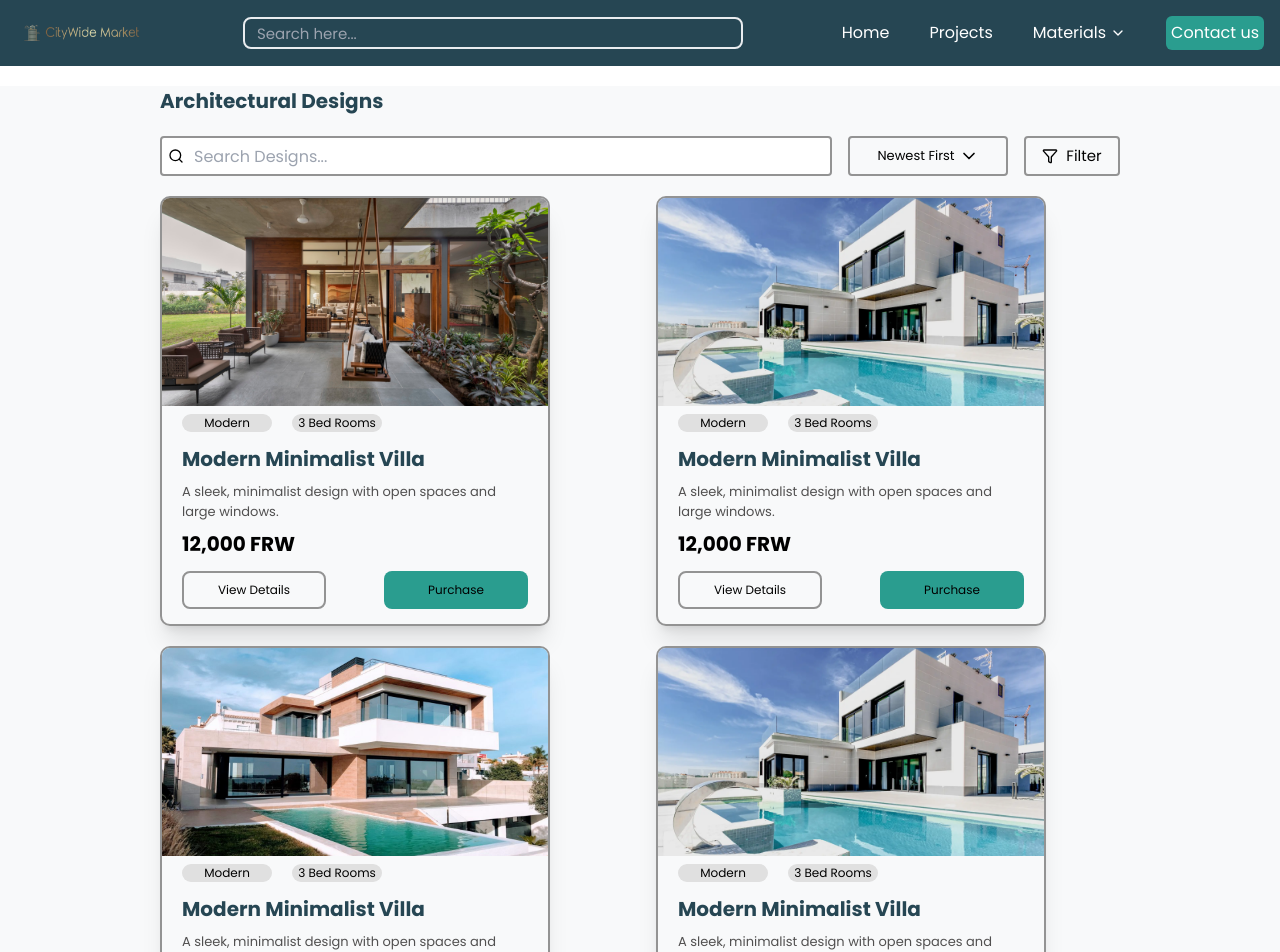
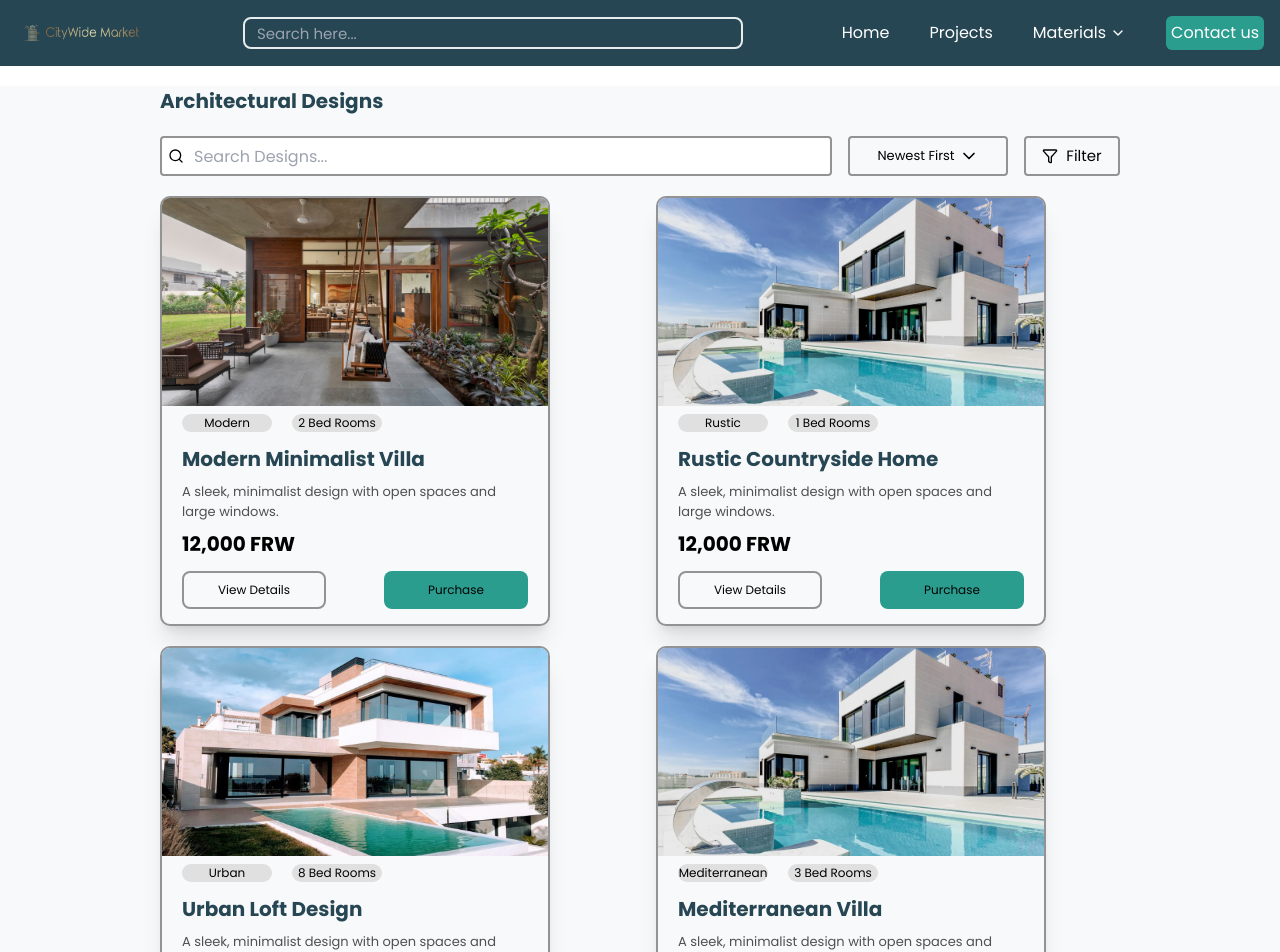
Before and after one commit to Mucyo-Papy-Blaise/City-wide-market, a React (Vite) app: page /Designs in a window 1280 px wide. Shown: the top 952 px of the page. Built offline with nearby package versions, Linux system fonts and the light colour scheme.

Commit message:
add some functionalty

```diff
--- a/src/Data/Data.ts
+++ b/src/Data/Data.ts
@@ -62,33 +62,33 @@ export const DesignCards = [
         image: interiorImg,
         type: "Modern",
         title: "Modern Minimalist Villa",
-        bedRoom: "3 Bed Rooms",
+        bedRoom: "2 Bed Rooms",
         subDescr: "A sleek, minimalist design with open spaces and large windows.",
         price: "12,000 FRW"
     },
     {
         id:2,
         image: exteriorImg,
-        type: "Modern",
-        title: "Modern Minimalist Villa",
-        bedRoom: "3 Bed Rooms",
+        type: "Rustic",
+        title: "Rustic Countryside Home",
+        bedRoom: "1 Bed Rooms",
         subDescr: "A sleek, minimalist design with open spaces and large windows.",
         price: "12,000 FRW"
     },
     {
         id:3,
         image: frontImg,
-        type: "Modern",
-        title: "Modern Minimalist Villa",
-        bedRoom: "3 Bed Rooms",
+        type: "Urban",
+        title: "Urban Loft Design",
+        bedRoom: "8 Bed Rooms",
         subDescr: "A sleek, minimalist design with open spaces and large windows.",
         price: "12,000 FRW"
     },
     {
         id:4,
         image: exteriorImg,
-        type: "Modern",
-        title: "Modern Minimalist Villa",
+        type: "Mediterranean",
+        title: "Mediterranean Villa",
         bedRoom: "3 Bed Rooms",
         subDescr: "A sleek, minimalist design with open spaces and large windows.",
         price: "12,000 FRW"
@@ -98,16 +98,16 @@ export const DesignCards = [
         image: interiorImg,
         type: "Modern",
         title: "Modern Minimalist Villa",
-        bedRoom: "3 Bed Rooms",
+        bedRoom: "5 Bed Rooms",
         subDescr: "A sleek, minimalist design with open spaces and large windows.",
         price: "12,000 FRW"
     },
     {
         id:6,
         image: frontImg,
-        type: "Modern",
-        title: "Modern Minimalist Villa",
-        bedRoom: "3 Bed Rooms",
+        type: "Rustic",
+        title: "Rustic Countryside Home",
+        bedRoom: "7 Bed Rooms",
         subDescr: "A sleek, minimalist design with open spaces and large windows.",
         price: "12,000 FRW"
     },
@@ -116,7 +116,7 @@ export const DesignCards = [
         image: interiorImg,
         type: "Modern",
         title: "Modern Minimalist Villa",
-        bedRoom: "3 Bed Rooms",
+        bedRoom: "2 Bed Rooms",
         subDescr: "A sleek, minimalist design with open spaces and large windows.",
         price: "12,000 FRW"
     },
@@ -125,15 +125,15 @@ export const DesignCards = [
         image: exteriorImg,
         type: "Modern",
         title: "Modern Minimalist Villa",
-        bedRoom: "3 Bed Rooms",
+        bedRoom: "4 Bed Rooms",
         subDescr: "A sleek, minimalist design with open spaces and large windows.",
         price: "12,000 FRW"
     },
     {
         id:9,
         image: interiorImg,
-        type: "Modern",
-        title: "Modern Minimalist Villa",
+        type: "Mediterranean",
+        title: "Mediterranean Villa",
         bedRoom: "3 Bed Room",
         subDescr: "A sleek, minimalist design with open spaces and large windows.",
         price: "12,000 FRW"
--- a/src/Pages/ArchitecturePage.tsx
+++ b/src/Pages/ArchitecturePage.tsx
@@ -1,5 +1,5 @@
 import React, { useState,useRef, useEffect } from "react";
-import { Search } from "lucide-react";
+import { Search, X } from "lucide-react";
 import {motion}  from 'framer-motion'
 import { ChevronDown,ChevronUp,Filter,SquareCheckBigIcon,Square } from "lucide-react";
 import { DesignCards } from "../Data/Data";
@@ -13,67 +13,69 @@ const ArchitecturePage: React.FC = () => {
   const [isFilterOpen, setIsFilterOpen] =  useState<boolean>(false)
   const [clickedStyleIcon, setclickedStyleIcon] =  useState<number | null>(null)
   const [clickedBedIcon, setClickedBedIcon] = useState<number | null>(null)
+  const [filterCard, setFilteredCards] = useState(DesignCards)
+  const [activeFilters, setActiveFilters] = useState({style: null as Number | null , bedRooms: null as Number | null})
 
-  const handleSortOpen = () =>{
-    setIsSortOpen(!isSortOpen)
+  // HandleFilterOpen Toggle
+  const handleFilterOpen = () =>{
+    setIsFilterOpen(!isFilterOpen)
   }
 
-  const handleFliteroOpen = () =>{
-    setIsFilterOpen(!isFilterOpen)
-  }
   const Sorts = ["Newest First", "Price: Low to High", "Price: High to Low", "Most Popular"]
 
+  // Array Object of Style
   const styleDetails = [
     {
-      id:1,
+      styleId:1,
       name: "Modern",
       icon: <Square />
     },
     {
-      id:2,
+      styleId:2,
       name: "Traditional",
       icon: <Square />
     },
     {
-      id:3,
+      styleId:3,
       name: "Rustic",
       icon: <Square />
     },
     {
-      id:4,
+      styleId:4,
       name: "Contemporary",
       icon: <Square />
     },
     {
-      id:5,
+      styleId:5,
       name: "Mediterranean",
       icon: <Square />
     },
   ]
 
+  // Array Object of Bed Room
   const bedRoomDetails =[
     {
-      id:1,
+      bedId:1,
       number: "1",
       icon: <Square />
     },
     {
-      id:2,
+      bedId:2,
       number: "2",
       icon: <Square />
     },
     {
-      id:3,
+      bedId:3,
       number: "3",
       icon: <Square />
     },
     {
-      id:4,
+      bedId:4,
       number: "4",
       icon: <Square />
     },
     {
-      id:5,
+      bedId:5,
       number: "5+",
       icon: <Square />
     },
@@ -113,6 +115,7 @@ useEffect(() => {
   };
 }, [isFilterOpen]);
 
+// Unable Scroll When the Filter is Open
   useEffect(()=>{
     if(isFilterOpen){
       document.body.style.overflow = "hidden"
@@ -124,6 +127,51 @@ useEffect(() => {
     }
   },[isFilterOpen])
 
+  // Apply Filters style on Card
+  const applyFilters = () => {
+    let result = [...DesignCards]
+
+    // filter style
+    if(clickedStyleIcon !== null){
+      const selectedStyle = styleDetails.find(style => style.styleId === clickedStyleIcon)?.name;
+        if(selectedStyle){
+          result = result.filter(card => card.type === selectedStyle)
+        }
+    }
+
+    // filter bedrooms
+    if(clickedBedIcon !== null){
+      const selectedBedroom =  bedRoomDetails.find(bedroom => bedroom.bedId === clickedBedIcon)?.number;
+      if(selectedBedroom){
+        if(selectedBedroom === "5+"){
+          result = result.filter(card => {
+            const bedroomCount = parseInt(card.bedRoom.split(" ")[0])
+            return bedroomCount >= 5
+          });
+        }else{
+          result = result.filter(card => card.bedRoom.startsWith(selectedBedroom + " "))
+        }
+      }
+    }
+
+    // update filters
+    setFilteredCards(result)
+    setActiveFilters({
+      style: clickedStyleIcon,
+      bedRooms: clickedBedIcon,
+    })
+    setIsFilterOpen(false)
+  };
+
+  const resetFilters =()=>{
+    setclickedStyleIcon(null),
+    setClickedBedIcon(null)
+    setFilteredCards(DesignCards)
+    setActiveFilters({
+      style: null,
+      bedRooms: null
+    });
+  }
 
   return (
     <div className="bg-[#F8F9FA] relative container mx-auto px-4 md:px-8 lg:px-40 font-poppins">
@@ -145,9 +193,15 @@ useEffect(() => {
 
             <div
              className="ml-4 w-40 h-10 gap-1 flex flex-row justify-center items-center rounded border-2 border-[#939393] cursor-pointer relative"
-             onClick={handleSortOpen}
+             onClick={(e)=> {
+              e.stopPropagation()
+              setIsSortOpen(!isSortOpen)
+             }}
              >
-              <p className="text-[13px]">{Sorts[selectedSort ?? 0]}</p>
+              <p
+              onClick={(e)=> e.stopPropagation()}
+              className="text-[13px]"
+              >{Sorts[selectedSort ?? 0]}</p>
               {isSortOpen ? <ChevronUp className="w-5 h-5"/> : <ChevronDown className="w-5 h-5"/>}
 
               {isSortOpen && (
@@ -157,12 +211,17 @@ useEffect(() => {
                 transition={{ duration: 0.5, ease: "easeOut" }}
                 className="absolute w-40 bg-softCream border-2 border-teal shadow-lg p-2 top-10 rounded-md"
                 ref={dropDownRef}
+                onClick={(e)=>e.stopPropagation()}
               >
                 {Sorts.map((sort, index)=>
                   <div
                   key={index}
                   className="relative flex flex-col gap-1 text-[12px]"
-                  onClick={()=> setSelectedSort(index)}
+                  onClick={(e)=> {
+                  e.stopPropagation();
+                  setSelectedSort(index)
+                  }
+                  }
                   >
                     <div className="flex flex-row justify-start gap-1">
                       {selectedSort ===  index && (
@@ -178,7 +237,7 @@ useEffect(() => {
             </div>
             <div
             className="flex flex-row ml-4 gap-2 w-24 h-10 border-2 justify-center items-center border-[#939393] cursor-pointer rounded"
-            onClick={handleFliteroOpen}
+            onClick={handleFilterOpen}
             >
               <Filter className="w-4 h-4"/>
               <p className="text-[15px]">Filter</p>
@@ -197,19 +256,27 @@ useEffect(() => {
                     className="bg-white right-0 ml-auto w-[350px] h-full p-8 flex flex-col gap-2"
                     onClick={(e) => e.stopPropagation()}
                   >
+                     <div className="flex flex-row">
+                      <div className="flex flex-col">
                         <h1 className="text-charcoal font-bold text-[20px]">Filter Designs</h1>
                         <p className="text-[12px] mb-5">Narrow down designs based on your preferences</p>
+                      </div>
+                      <X
+                        className="bg-terracotta p-2 rounded-full w-7 h-7 cursor-pointer"
+                        onClick={()=> setIsFilterOpen(false)}
+                      />
+                     </div>
 
                       <h1 className="text-terracotta text-[20px] font-bold">Style</h1>
 
                       <div className="mt-5">
                         {styleDetails.map((style)=>
                           <div
-                          key={style.id}
-                          className="flex flex-row gap-2 mb-3"
-                          onClick={()=> setclickedStyleIcon(style.id)}
+                          key={style.styleId}
+                          className="flex flex-row gap-2 mb-3 cursor-pointer"
+                          onClick={()=> setclickedStyleIcon(style.styleId)}
                           >
-                          <h1>{clickedStyleIcon === style.id ? <SquareCheckBigIcon className="text-teal"/>  : <Square /> }</h1>
+                          <h1>{clickedStyleIcon === style.styleId ? <SquareCheckBigIcon className="text-teal"/>  : <Square /> }</h1>
                           <h1>{style.name}</h1>
                           </div>
                         )}
@@ -220,27 +287,63 @@ useEffect(() => {
                       <div className="mt-5">
                         {bedRoomDetails.map((bed)=>
                         <div
-                        key={bed.id}
+                        key={bed.bedId}
                         className="flex flex-row gap-2 mb-3 cursor-pointer"
-                        onClick={()=> setClickedBedIcon(bed.id)}
+                        onClick={()=> setClickedBedIcon(bed.bedId)}
                         >
-                          <h1>{clickedBedIcon === bed.id ? <SquareCheckBigIcon className="text-teal"/> : <Square /> }</h1>
+                          <h1>{clickedBedIcon === bed.bedId ? <SquareCheckBigIcon className="text-teal"/> : <Square /> }</h1>
                           <h1>{bed.number}</h1>
                         </div>
                         )}
                       </div>
 
                       <div className="flex flex-row gap-4 mt-5">
-                        <button className="bg-teal p-2 rounded text-white text-[15px] w-28 hover:bg-[#297a70]">Aply Filters</button>
-                        <button className="bg-teal p-2 rounded text-white text-[15px] w-28 hover:bg-[#297a70]">Reset</button>
+                        <button
+                          className="bg-teal p-2 rounded text-white text-[15px] w-28 hover:bg-[#297a70]"
+                          onClick={applyFilters}
+                        >
+                          Aply Filters
+                        </button>
+
+                        <button
+                          className="bg-teal p-2 rounded text-white text-[15px] w-28 hover:bg-[#297a70]"
+                          onClick={()=> {
+                            setclickedStyleIcon(null)
+                            setClickedBedIcon(null)
+                          }}
+                          >
+                            Reset
+                          </button>
                       </div>
                   </div>
               </motion.div >
             )}
             </div>
 
+            {(activeFilters.style !== null || activeFilters.bedRooms !== null) && (
+                <div className="flex flex-row gap-2 items-center mb-4">
+                  <p className="text-sm text-gray-600">Active filters:</p>
+                  {activeFilters.style !== null && (
+                    <span className="bg-teal text-white text-xs px-2 py-1 rounded">
+                      {styleDetails.find(s => s.styleId === activeFilters.style)?.name}
+                    </span>
+                  )}
+                  {activeFilters.bedRooms !== null && (
+                    <span className="bg-teal text-white text-xs px-2 py-1 rounded">
+                      {bedRoomDetails.find(b => b.bedId === activeFilters.bedRooms)?.number} Bedrooms
+                    </span>
+                  )}
+                  <button
+                    className="text-xs text-red-500 underline"
+                    onClick={resetFilters}
+                  >
+                    Clear all
+                  </button>
+            </div>
+          )}
           <div className="grid grid-cols-[repeat(auto-fill,minmax(370px,1fr))] gap-x-8 gap-y-5 w-full  mb-5">
-            {DesignCards.map((card)=>
+            {filterCard.length > 0 ? (
+              filterCard.map((card)=>
                 <div
                  key={card.id}
                  className="bg-softCream w-[390px] pb-2 h-[430px] border-2 border-[#939393] hover:border-terracotta rounded-[10px] overflow-hidden shadow-xl transition-all duration-300 cursor-pointer"
@@ -265,7 +368,12 @@ useEffect(() => {
                     <button className="bg-teal p-2 w-36 text-[12px] rounded-lg text-black">Purchase</button>
                  </div>
                 </div>
-            )}
+              )
+            ):
+            <div className="col-span-full text-center py-10">
+            <p className="text-lg text-gray-500">No designs match your filters. Try adjusting your criteria.</p>
+            </div>
+            }
           </div>
         </div>
       </div>
```
Lines whose indentation alone changed are shown as unchanged.
